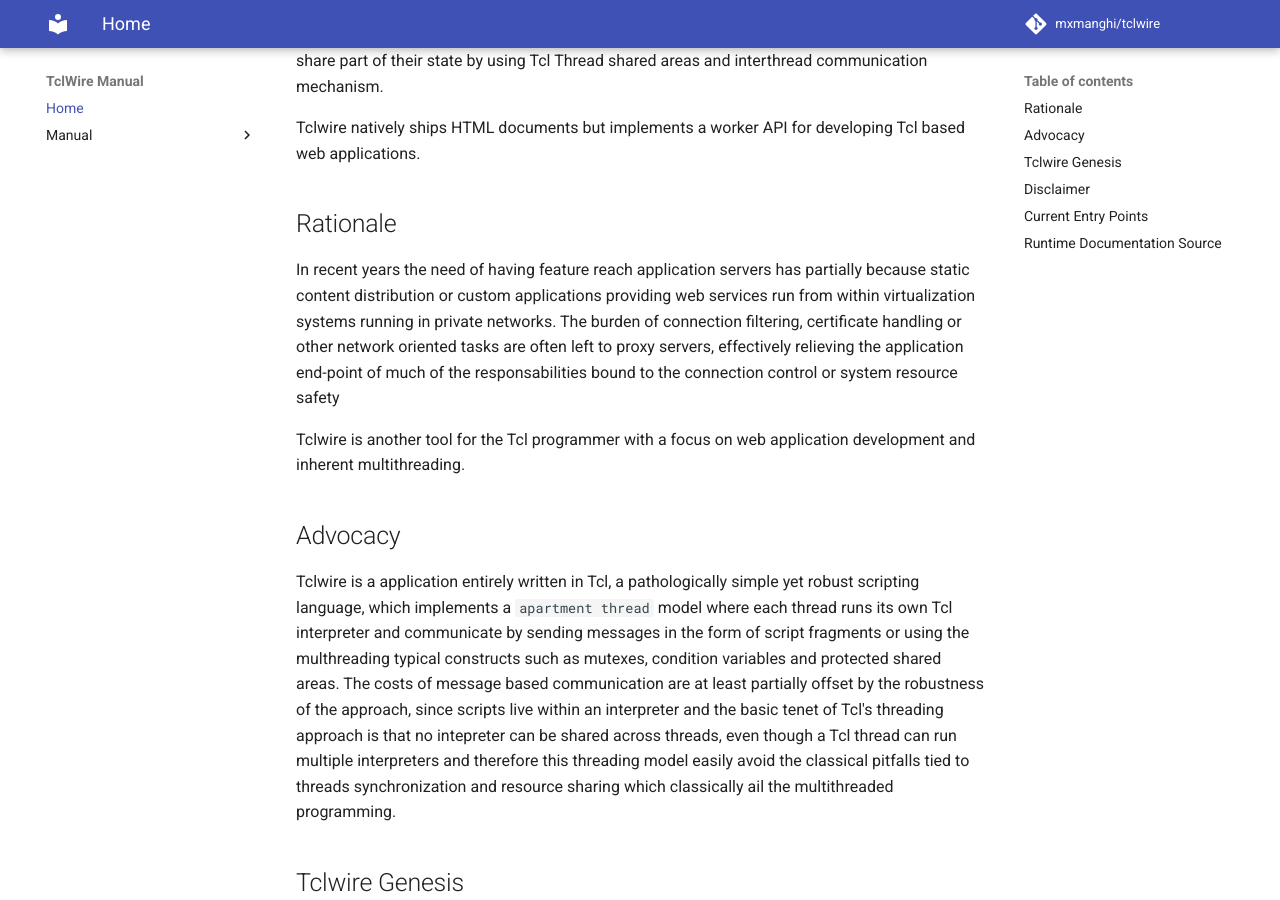
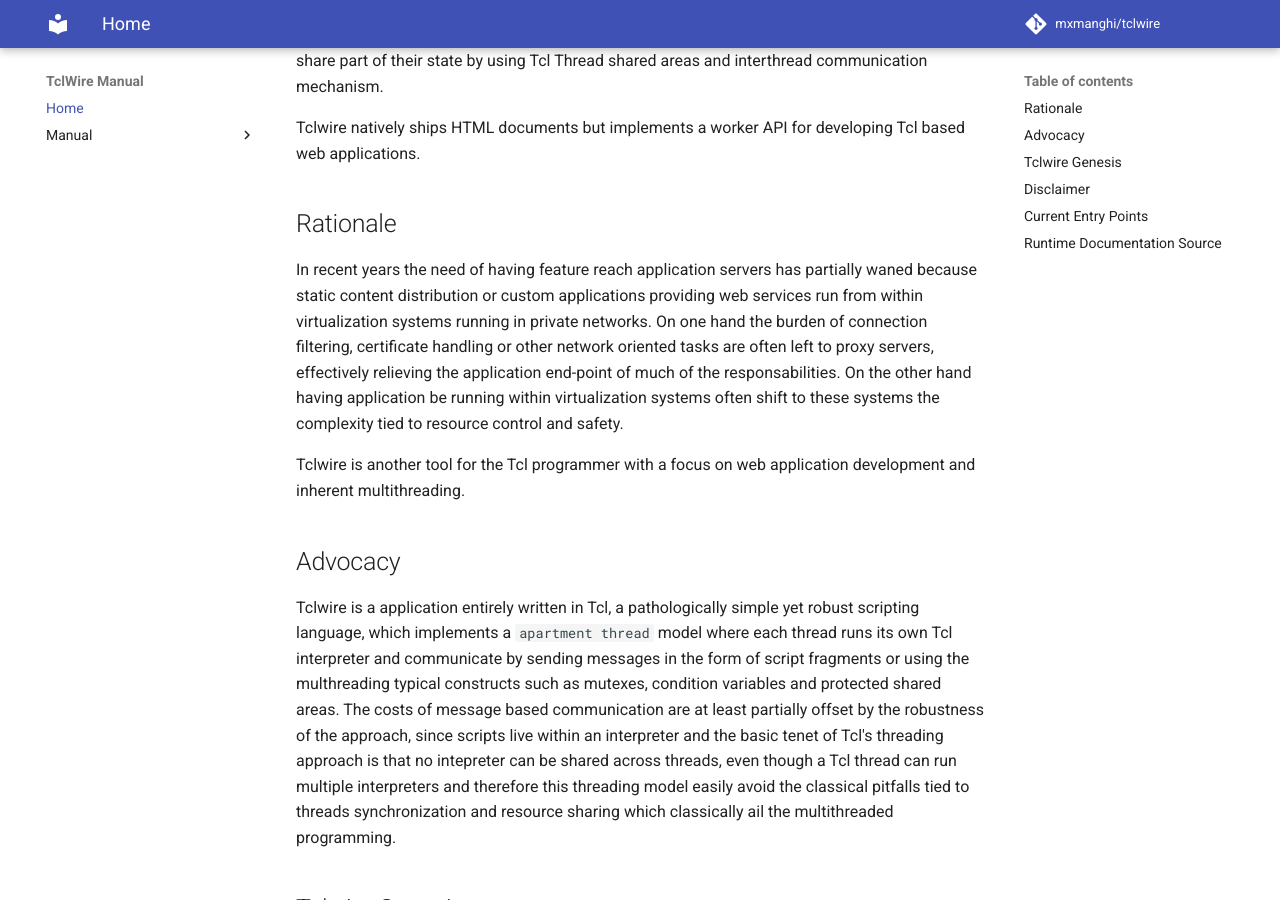
Before and after one commit to mxmanghi/tclwire, an MkDocs documentation site: the page built from doc/index.md, in a window 1280 px wide and 900 px high, scrolled down 378 px. Built offline with MkDocs 1.6.1 and Material for MkDocs 9.7.7, drawn with Linux system fonts in a browser that asks for light colours; comment, search, counter and statistics services are not loaded.

Commit message:
one more sentence tweaking

```diff
--- a/doc/index.md
+++ b/doc/index.md
@@ -20,13 +20,14 @@ Tcl based web applications.
 ## Rationale
 
 In recent years the need of having feature reach application servers
-has partially because static content distribution or custom applications
+has partially waned because static content distribution or custom applications
 providing web services run from within virtualization systems running in
-private networks. The burden of connection filtering,
+private networks. On one hand the burden of connection filtering,
 certificate handling or other network oriented tasks are often
 left to proxy servers, effectively relieving the application end-point
-of much of the responsabilities bound to the connection control or system
-resource safety
+of much of the responsabilities. On the other hand having application be
+running within virtualization systems often shift to these systems the
+complexity tied to resource control and safety.
 
 Tclwire is another tool for the Tcl programmer with a focus on web application
 development and inherent multithreading.
```
